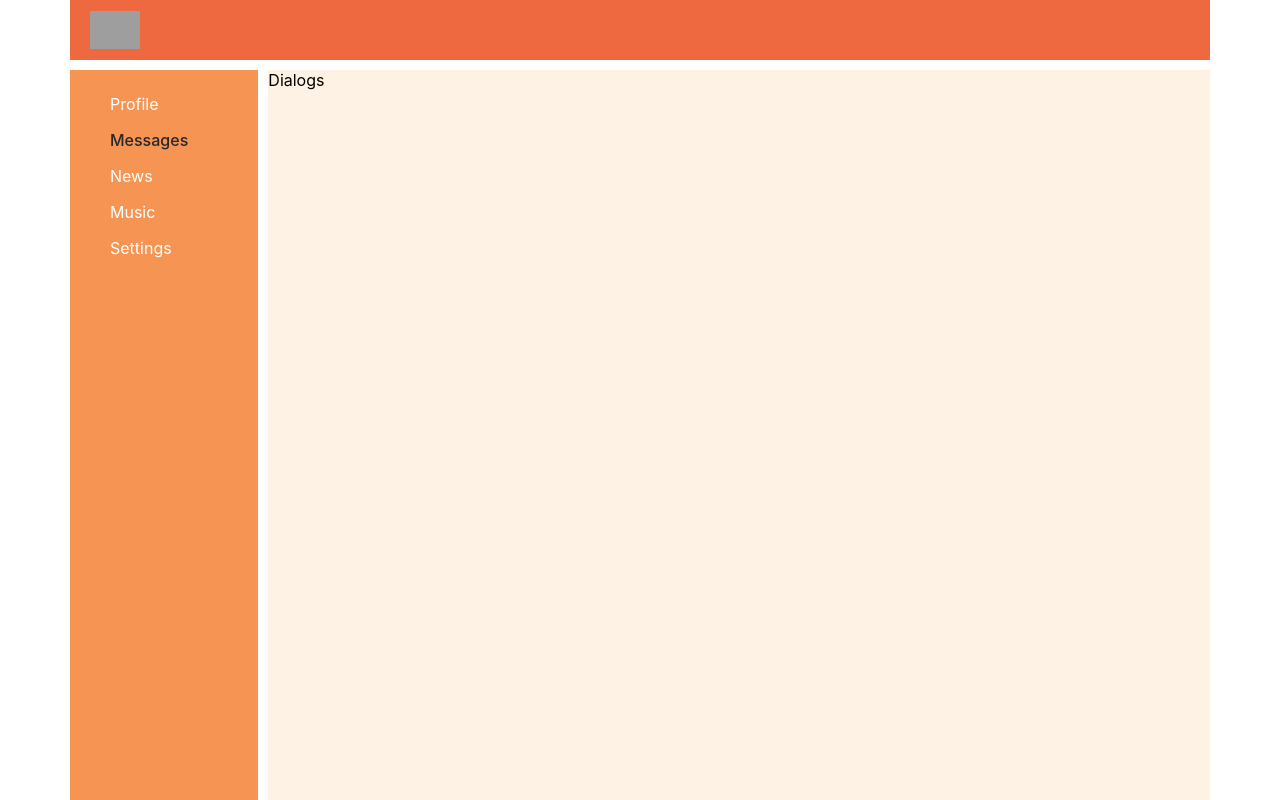
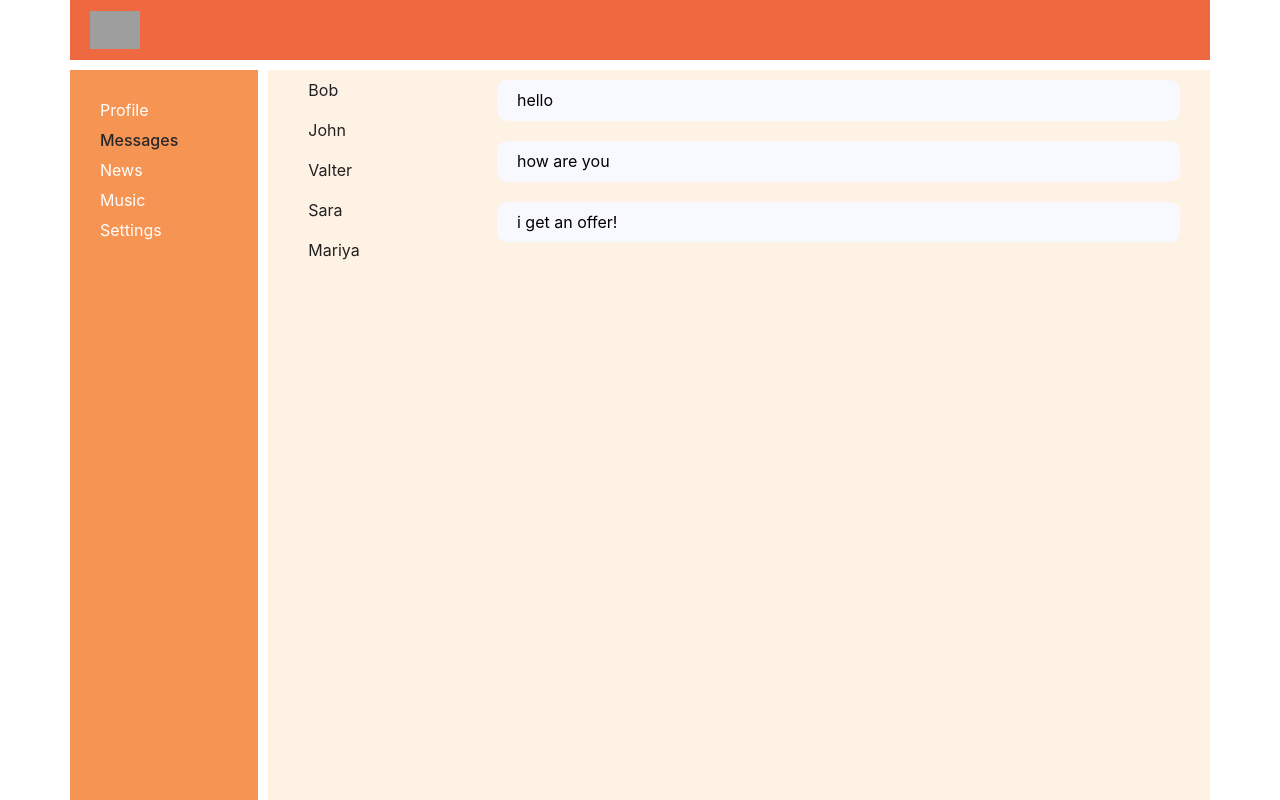
Before and after one commit to SarggUngart/samurai-way, a React (Create React App) app: page /dialogs in a window 1280 px wide. Built offline with nearby package versions, Linux system fonts and the light colour scheme; grey boxes are pictures that could not be loaded.

Commit message:
props for dialogs

```diff
--- a/src/components/Button/Button.tsx
+++ b/src/components/Button/Button.tsx
@@ -1,9 +1,21 @@
 import React from 'react';
 import style from './Button.module.css'
 
-const Button = () => {
+type BtnPropsType = {
+  name: string
+  callBack: () => void
+}
+
+const Button: React.FC<BtnPropsType> = (props) => {
+  const {name, callBack} = props
+
+
+  const onClickBtnHandler = () => {
+    callBack()
+  }
+
   return (
-    <button className={style.btn}>add</button>
+    <button onClick={onClickBtnHandler} className={style.btn}>{name}</button>
   );
 };
 
--- /dev/null
+++ b/src/components/Dialogs/DialogItem/DialogItem.module.css
@@ -0,0 +1,18 @@
+.dialogItem {
+    display: flex;
+    flex-direction: column;
+    gap: 10px;
+    padding: 10px 30px;
+    margin: 0;
+}
+
+.dialog {
+    color: #212121;
+    margin: 10px;
+    cursor: pointer;
+}
+
+.dialog.active {
+    color: #fb6161;
+    font-weight: 500;
+}
--- /dev/null
+++ b/src/components/Dialogs/DialogItem/DialogItem.tsx
@@ -0,0 +1,24 @@
+import React from 'react';
+import style from './DialogItem.module.css'
+import {NavLink} from "react-router-dom";
+
+type DialogItemPropsType = {
+  id: number
+  name: string
+}
+
+const DialogItem: React.FC<DialogItemPropsType> = (props) => {
+  const {id, name} = props
+
+  let path = '/dialogs/' + id
+
+  return (
+    <ul className={style.dialogItem}>
+      <li>
+        <NavLink className={style.dialog}  to={path}>{name}</NavLink>
+      </li>
+    </ul>
+  );
+};
+
+export default DialogItem;
--- a/src/components/Dialogs/Dialogs.module.css
+++ b/src/components/Dialogs/Dialogs.module.css
@@ -0,0 +1,5 @@
+.dialogs {
+    display: grid;
+    grid-template-columns: 2fr 10fr;
+    grid-gap: 50px;
+}
--- a/src/components/Dialogs/Dialogs.tsx
+++ b/src/components/Dialogs/Dialogs.tsx
@@ -1,10 +1,24 @@
 import React from 'react';
-import style from '/Dialogs.module.css'
+import style from './Dialogs.module.css'
+import DialogItem from "./DialogItem/DialogItem";
+import Messages from "./Messages/Messages";
 
 const Dialogs = () => {
   return (
-    <div>
-      Dialogs
+    <div className={style.dialogs}>
+      <div className={style.dialogsItemWrapper}>
+        <DialogItem id={1} name={'Bob'}/>
+        <DialogItem id={2} name={'John'}/>
+        <DialogItem id={3} name={'Valter'}/>
+        <DialogItem id={4} name={'Sara'}/>
+        <DialogItem id={5} name={'Mariya'}/>
+      </div>
+
+      <div className={style.MessagesWrapper}>
+        <Messages message={'hello'}/>
+        <Messages message={'how are you'}/>
+        <Messages message={'i get an offer!'}/>
+      </div>
     </div>
   );
 };
--- /dev/null
+++ b/src/components/Dialogs/Messages/Messages.module.css
@@ -0,0 +1,14 @@
+.messages{
+    padding: 10px 30px;
+    display: flex;
+    flex-direction: column;
+    gap: 10px;
+}
+
+.message{
+
+    padding: 10px 10px 10px 20px;
+    background: ghostwhite;
+    border-radius: 10px;
+    line-height: 1.3;
+}
--- /dev/null
+++ b/src/components/Dialogs/Messages/Messages.tsx
@@ -0,0 +1,18 @@
+import React from 'react';
+import style from './Messages.module.css'
+
+type MessagesPropsType = {
+  message: string
+}
+
+const Messages: React.FC<MessagesPropsType> = (props) => {
+  const {message} = props
+
+  return (
+    <div className={style.messages}>
+      <div className={style.message}>{message}</div>
+    </div>
+  );
+};
+
+export default Messages;
--- a/src/components/Nav/Nav.module.css
+++ b/src/components/Nav/Nav.module.css
@@ -5,14 +5,15 @@
 
 .navList {
     display: flex;
+    gap: 10px;
     flex-direction: column;
     justify-content: center;
+    padding: 30px;
+    margin: 0;
 }
 
 li {
     list-style: none;
-    margin: 8px 0;
-
 }
 
 a {
--- a/src/components/Profile/Posts/NewPost/NewPost.tsx
+++ b/src/components/Profile/Posts/NewPost/NewPost.tsx
@@ -8,7 +8,8 @@
       <h3 className={style.title}>My Posts</h3>
       <div className={style.newPost}>
         <textarea className={style.text}/>
-        <Button/>
+        <Button name={'add'} callBack={() => {
+        }}/>
       </div>
 
     </div>
```
